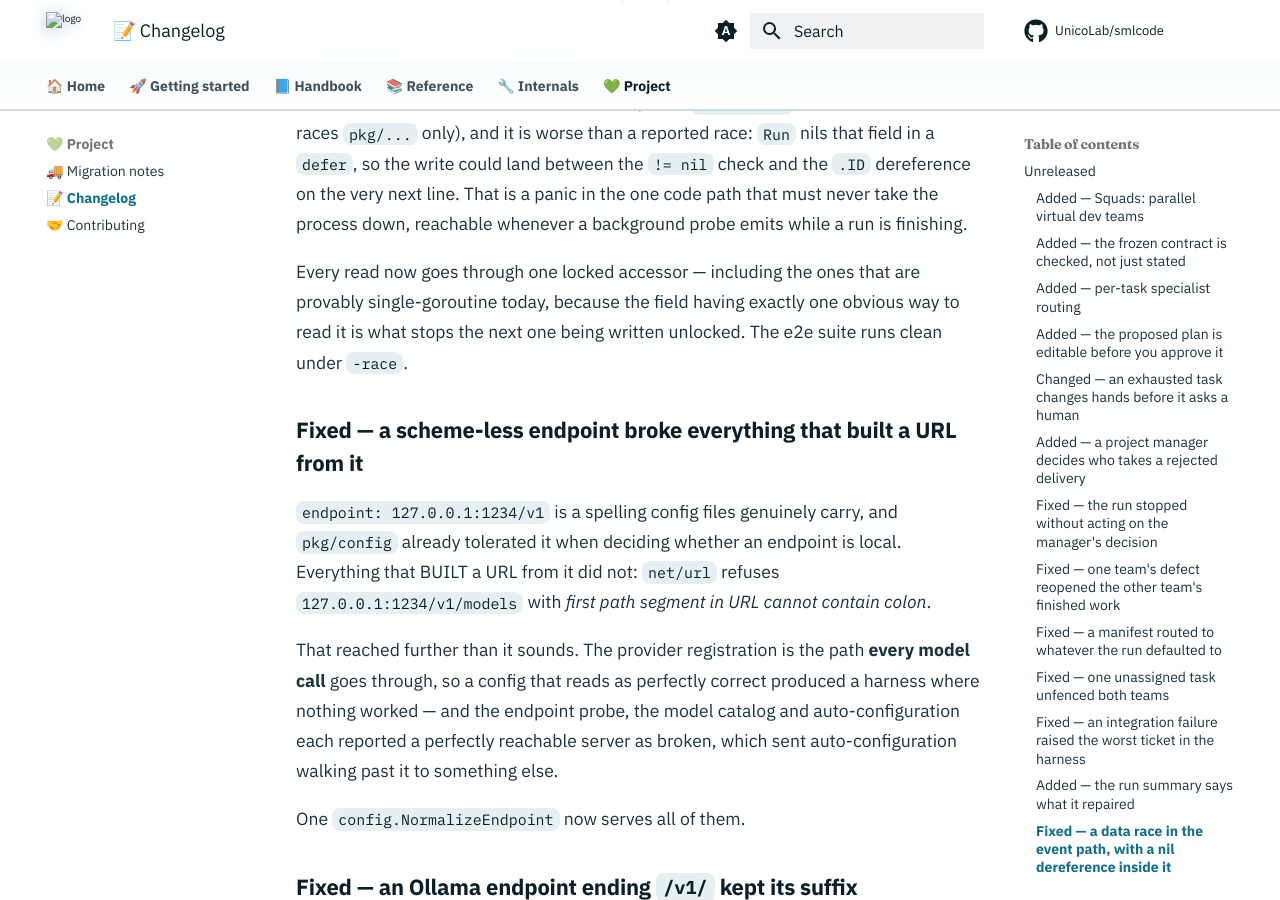
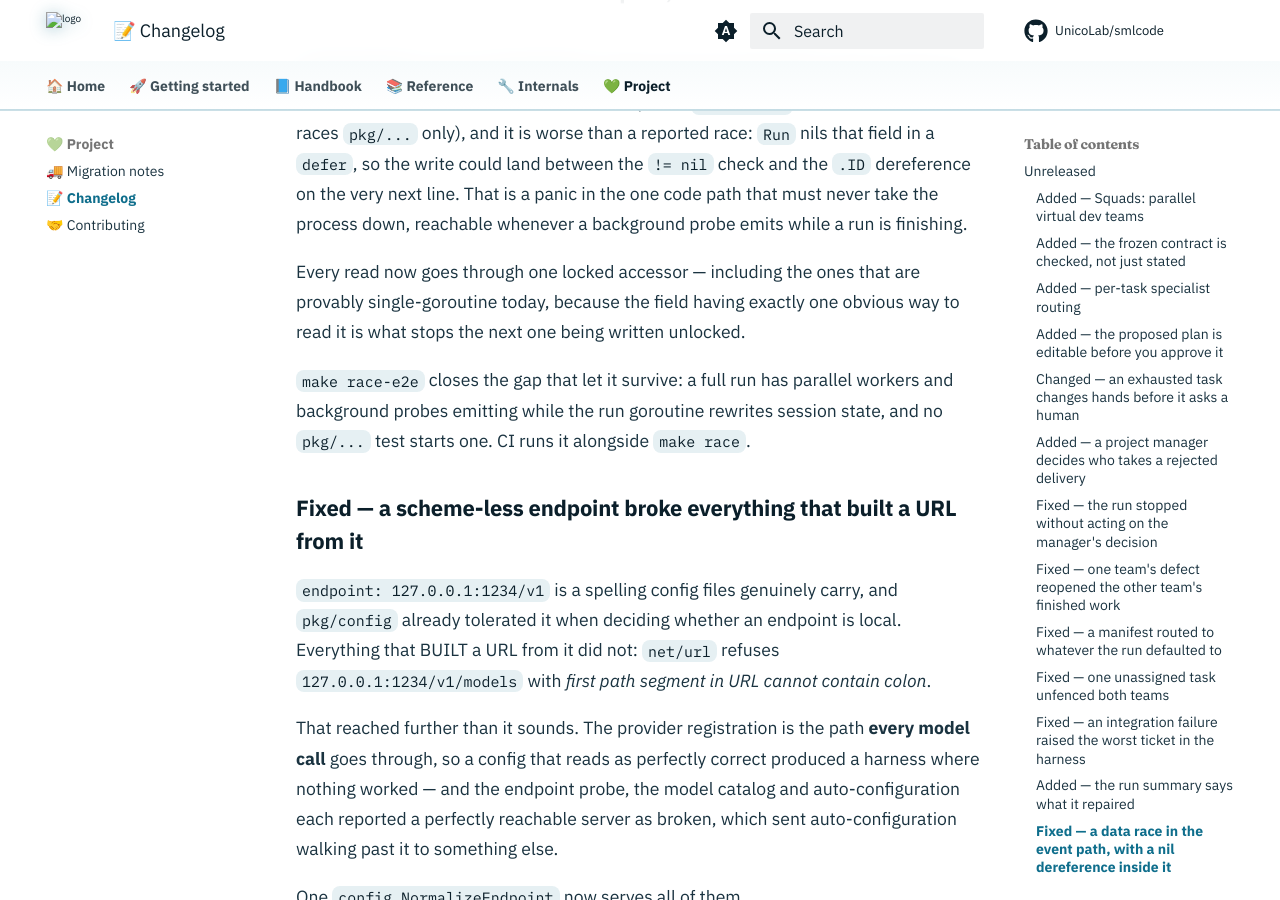
Before and after one commit to UnicoLab/smlcode, an MkDocs documentation site: the page built from docs/changelog.md, in a window 1280 px wide and 900 px high, scrolled down 8648 px. Built offline with MkDocs 1.6.1 and Material for MkDocs 9.7.7, drawn with Linux system fonts in a browser that asks for light colours; comment, search, counter and statistics services are not loaded.

Commit message:
build: race the integration suite in CI
The currentTurn race survived `make race` indefinitely because that target
covers pkg/... only, and no unit test starts a whole run. The conditions the
bug needed — parallel workers and a background baseline probe emitting while
the run goroutine rewrites session state — exist only in the integration suite.

`make race-e2e` runs it, and CI runs that next to `make race`. The
race-and-coverage job's budget goes from 20 to 35 minutes to pay for it.

Co-Authored-By: Claude Opus 5 <noreply@anthropic.com>
Claude-Session: https://claude.ai/code/session_01UiLDxnEu1Gf8Q5hWAFhaAd

```diff
--- a/docs/changelog.md
+++ b/docs/changelog.md
@@ -307,8 +307,11 @@ probe emits while a run is finishing.
 
 Every read now goes through one locked accessor — including the ones that are
 provably single-goroutine today, because the field having exactly one obvious
-way to read it is what stops the next one being written unlocked. The e2e suite
-runs clean under `-race`.
+way to read it is what stops the next one being written unlocked.
+
+`make race-e2e` closes the gap that let it survive: a full run has parallel
+workers and background probes emitting while the run goroutine rewrites session
+state, and no `pkg/...` test starts one. CI runs it alongside `make race`.
 
 ### Fixed — a scheme-less endpoint broke everything that built a URL from it
 
```
Also changed, not shown: 2 other files.
